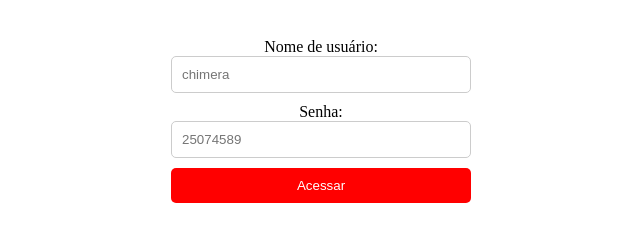
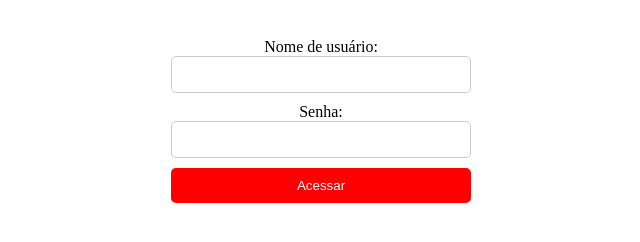
Before and after one commit to kerrmid/projeto-segred, a plain HTML site: page index.html in a window 1280 px wide. Shown: the part 396-638 px from the top of the page, without its empty margins (319-959 px from the left). Drawn offline with Linux system fonts and the light colour scheme.

Commit message:
Update index.html

```diff
--- a/index.html
+++ b/index.html
@@ -13,9 +13,9 @@
     <h1>Área Restrita</h1>
     <form id="loginForm">
       <label for="username">Nome de usuário:</label>
-      <input type="text" id="username" name="username" placeholder="chimera" required>
+      <input type="text" id="username" name="username" required>
       <label for="password">Senha:</label>
-      <input type="password" id="password" name="password" placeholder="25074589" required>
+      <input type="password" id="password" name="password" required>
       <button type="submit">Acessar</button>
     </form>
     <p id="error-message"></p>
```
